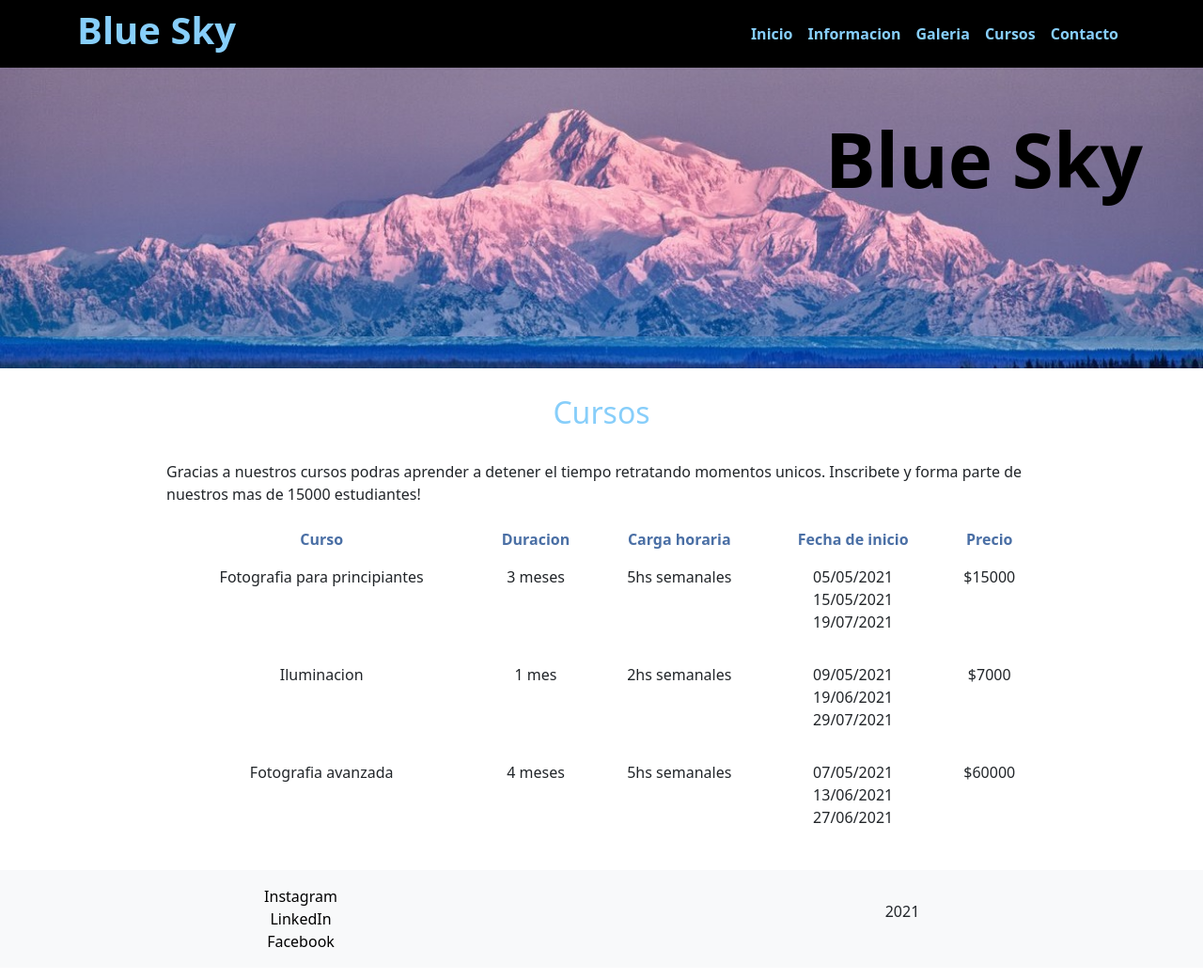
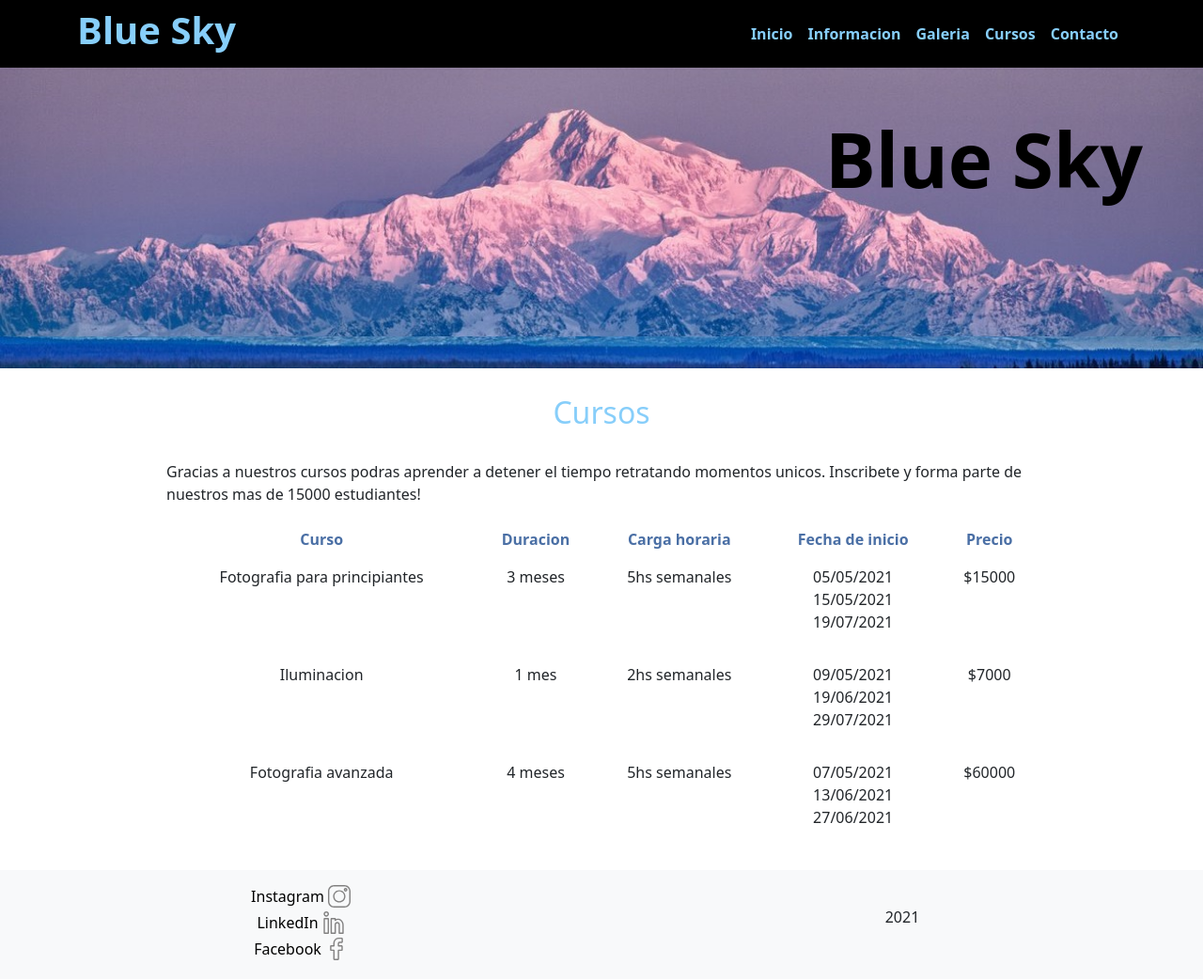
Before and after one commit to KanNeimann/PaginaFotografo-Neimann, a website: page cursos.html in a window 1280 px wide. Shown: the whole page at 94% size. Drawn offline with nearby package versions, Linux system fonts and the light colour scheme.

Commit message:
Se corrige footer y favicon en varias paginas

```diff
--- a/cursos.html
+++ b/cursos.html
@@ -13,6 +13,7 @@
     <title>Blue Sky - Cursos</title>
     <meta name="description" content="Tu lugar para aprender a fotografear la vida. Aqui podras encontrar servicios fotograficos, informacion sobre cursos, muestras y mucho mas!">
     <meta name="keywords" content="fotografia, cursos fotograficos, muestras fotograficas, sesion de fotos, iluminacion, fotografia principiantes, fotografia avanzada">
+    <link rel="icon" type="image/png" href="img/clouds.png">
   </head>
 
   <body>
@@ -124,9 +125,18 @@
     <footer class="bg-light">
       <div class="row text-center py-3 d-flex align-items-center mx-0">
         <div class="col-md-6 fw-light d-flex flex-column">
-          <a href="https://instagram.com">Instagram</a>
-          <a href="https://linkedin.com">LinkedIn</a>
-          <a href="https://facebook.com">Facebook</a>
+          <div class="d-flex justify-content-center align-items-center pb-1">
+            <a href="https://instagram.com">Instagram</a>
+            <img class="logo-rsocial ms-1" alt="logo-instagram" src="img/instagram.svg">
+          </div>
+          <div class="d-flex justify-content-center align-items-center pb-1">
+            <a href="https://linkedin.com">LinkedIn</a>
+            <img class="logo-rsocial ms-1" alt="logo-linkedin" src="img/linkedin.svg">
+          </div>
+          <div class="d-flex justify-content-center align-items-center pb-1">
+            <a href="https://facebook.com">Facebook</a>
+            <img class="logo-rsocial ms-1" alt="logo-facebook" src="img/facebook.svg">
+          </div>
         </div>
 
       <div class="col-md-6 fw-light">
```
Also changed, not shown: 404.html (+13 -3 lines), contacto.html (+13 -3 lines), galeria.html (+13 -3 lines), informacion.html (+13 -3 lines).
